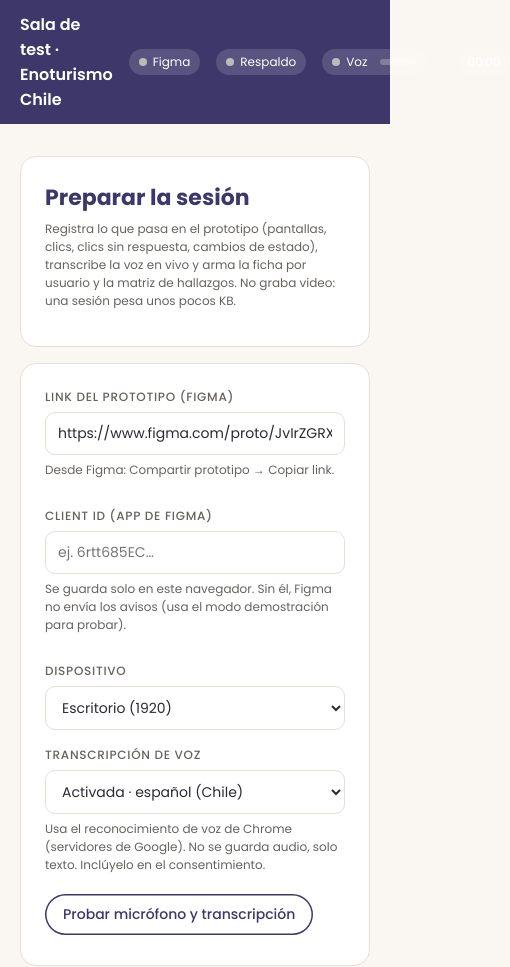
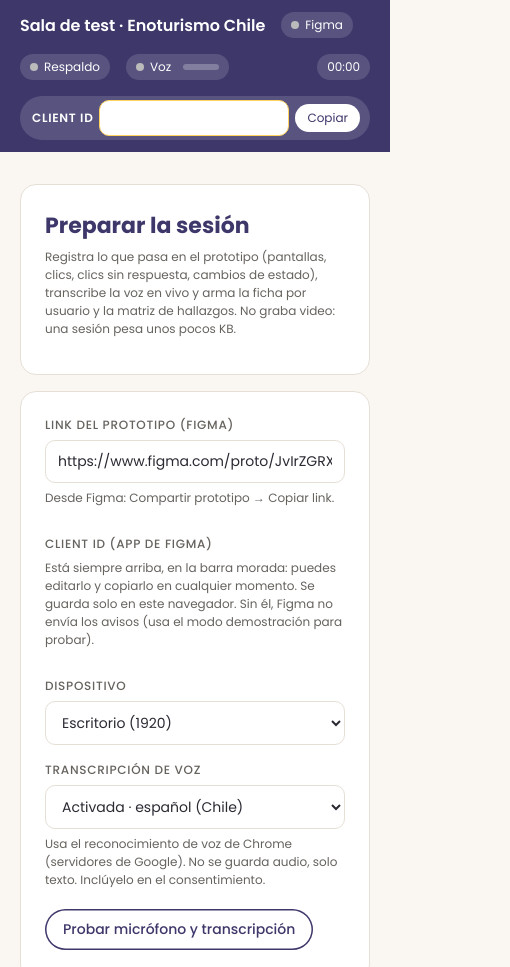
Before and after one commit to dublbs/sala-de-test, a browser extension: page index.html in a window 390 px wide. Shown: the top 967 px of the page, 510 px wide, since content can reach past the window. Drawn offline with Linux system fonts and the light colour scheme.

Commit message:
Client ID siempre visible en la barra: editable, copiar, aplicar en sesión y ?cid= en la URL
Co-Authored-By: Claude Opus 5.5 <noreply@anthropic.com>
Claude-Session: https://claude.ai/code/session_01GCKSKLQXhWknQgwgDL48QJ

```diff
--- a/index.html
+++ b/index.html
@@ -15,6 +15,15 @@ h1,h2,h3{margin:0;color:var(--marca)}
 .top{display:flex;align-items:center;gap:16px;padding:12px 20px;background:var(--marca);color:#fff}
 .top h1{color:#fff;font-size:16px;font-weight:600}
 .top .sp{flex:1}
+.cid{display:inline-flex;align-items:center;gap:6px;padding:4px 4px 4px 12px;border-radius:999px;background:rgba(255,255,255,.14);font-size:12px}
+.cid label{margin:0;color:#fff;font-size:12px;font-weight:600;white-space:nowrap}
+.cid input{width:220px;padding:5px 10px;border-radius:999px;border:1px solid rgba(255,255,255,.35);background:rgba(0,0,0,.18);color:#fff;font:12px ui-monospace,Menlo,monospace}
+.cid input::placeholder{color:rgba(255,255,255,.6)}
+.cid input.vacio{border-color:#ffd25e}
+.cid button{padding:5px 12px;border-radius:999px;border:0;background:#fff;color:var(--marca);font:600 12px inherit;cursor:pointer}
+.cid button.sec{background:transparent;color:#fff;border:1px solid rgba(255,255,255,.5)}
+.cid .ok{color:#7be07b;font-weight:600}
+@media (max-width:900px){.top{flex-wrap:wrap}.cid{order:9;width:100%}.cid input{flex:1;width:auto}}
 .pill{display:inline-flex;align-items:center;gap:6px;padding:4px 10px;border-radius:999px;background:rgba(255,255,255,.14);font-size:12px}
 .dot{width:8px;height:8px;border-radius:50%;background:#bbb}.dot.on{background:#7be07b}.dot.off{background:#ff8a8a}.dot.wait{background:#ffd25e}
 .btn{border:0;border-radius:999px;padding:10px 18px;background:var(--marca);color:#fff;font-weight:500}
@@ -84,6 +93,7 @@ td[contenteditable]{background:#fffdf7}
   <span class="pill"><span class="dot" id="dBak"></span>Respaldo</span>
   <span class="pill"><span class="dot" id="dVoz"></span><span id="lVoz">Voz</span><span class="vu"><i id="vu"></i></span></span>
   <span class="sp"></span>
+  <span class="cid" title="Client ID de la app de Figma. Se guarda en este navegador."><label for="cCid">Client ID</label><input type="text" id="cCid" placeholder="pega aquí el Client ID" spellcheck="false" autocomplete="off"><button type="button" id="bCopyCid">Copiar</button><button type="button" class="sec" id="bApplyCid" style="display:none">Aplicar al prototipo</button><span class="ok" id="cidMsg"></span></span>
   <span class="pill" id="clock">00:00</span>
 </div>
 
@@ -95,7 +105,7 @@ td[contenteditable]{background:#fffdf7}
   </div>
   <div class="card grid2">
     <div><label>Link del prototipo (Figma)</label><input type="text" id="cUrl" value="https://www.figma.com/proto/JvIrZGRXpBwJmZrdSsB0Gf/enoturismo-landing"><p class="help">Desde Figma: Compartir prototipo → Copiar link.</p></div>
-    <div><label>Client ID (app de Figma)</label><input type="text" id="cCid" placeholder="ej. 6rtt685EC…"><p class="help">Se guarda solo en este navegador. Sin él, Figma no envía los avisos (usa el modo demostración para probar).</p></div>
+    <div><label>Client ID (app de Figma)</label><p class="help">Está siempre arriba, en la barra morada: puedes editarlo y copiarlo en cualquier momento. Se guarda solo en este navegador. Sin él, Figma no envía los avisos (usa el modo demostración para probar).</p></div>
     <div><label>Dispositivo</label><select id="cDev"><option value="escritorio">Escritorio (1920)</option><option value="movil">Móvil (390)</option></select></div>
     <div><label>Transcripción de voz</label><select id="cVoz"><option value="es-CL">Activada · español (Chile)</option><option value="es-ES">Activada · español (España)</option><option value="">Desactivada</option></select><p class="help">Usa el reconocimiento de voz de Chrome (servidores de Google). No se guarda audio, solo texto. Inclúyelo en el consentimiento.</p><button type="button" class="btn sec" id="bMicTest" style="margin-top:8px">Probar micrófono y transcripción</button><div class="micst" id="micSt"></div></div>
   </div>
@@ -198,7 +208,14 @@ const TAREAS_DEF=[
 function renderTaskEditor(){const saved=JSON.parse(store.get('sala.tareas')||'null')||TAREAS_DEF;$('#taskEd').innerHTML=saved.map((t,i)=>`<div class="t"><input type="text" value="${esc(t.id)}" data-i="${i}" data-k="id"><textarea data-i="${i}" data-k="escenario">${esc(t.escenario)}</textarea><textarea data-i="${i}" data-k="criterio">${esc(t.criterio)}</textarea></div>`).join('')}
 function readTasks(){const arr=[];document.querySelectorAll('#taskEd .t').forEach(row=>{const o={};row.querySelectorAll('[data-k]').forEach(el=>o[el.dataset.k]=el.value.trim());if(o.id&&o.escenario)arr.push(o)});store.set('sala.tareas',JSON.stringify(arr));return arr}
 renderTaskEditor();
-$('#cCid').value=store.get('sala.cid')||'';
+(()=>{const q=new URLSearchParams(location.search).get('cid');if(q)store.set('sala.cid',q.trim());$('#cCid').value=store.get('sala.cid')||''})();
+function cidEstado(){const i=$('#cCid');i.classList.toggle('vacio',!i.value.trim())}
+cidEstado();
+$('#cCid').addEventListener('input',()=>{store.set('sala.cid',$('#cCid').value.trim());cidEstado();$('#cidMsg').textContent='';if(S&&!S.demo)$('#bApplyCid').style.display=''});
+$('#bCopyCid').onclick=async()=>{const v=$('#cCid').value.trim();if(!v){$('#cidMsg').textContent='vacío';return}
+  try{await navigator.clipboard.writeText(v)}catch(e){const i=$('#cCid');i.select();document.execCommand('copy')}
+  $('#cidMsg').textContent='copiado';setTimeout(()=>$('#cidMsg').textContent='',1500)};
+$('#bApplyCid').onclick=()=>{if(!S||S.demo)return;S.figma=false;mountStage();ev('moderador',{texto:'Prototipo recargado con otro Client ID'});$('#bApplyCid').style.display='none'};
 if(store.get('sala.url'))$('#cUrl').value=store.get('sala.url');
 
 /* ================= estado ================= */
```
